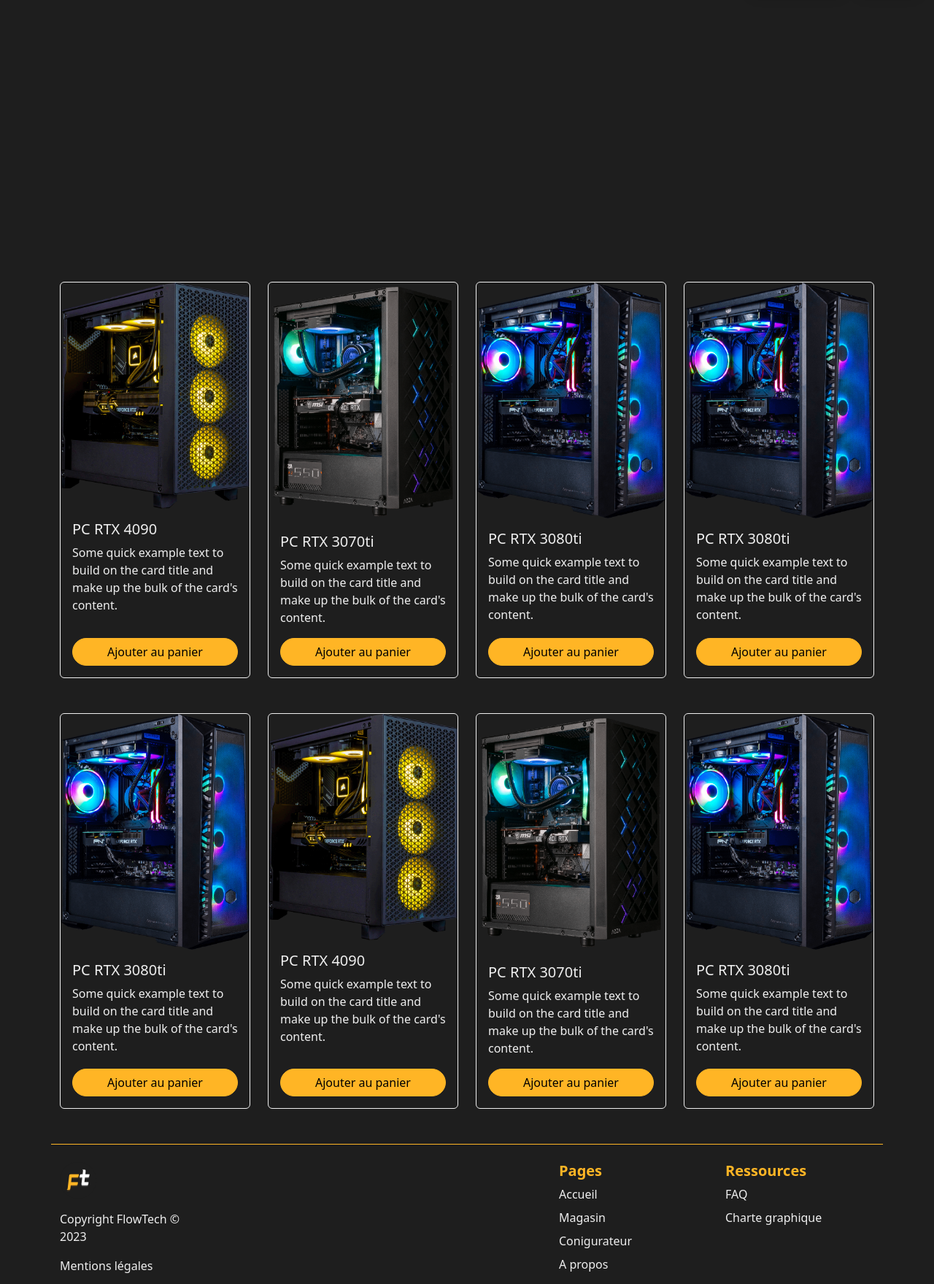
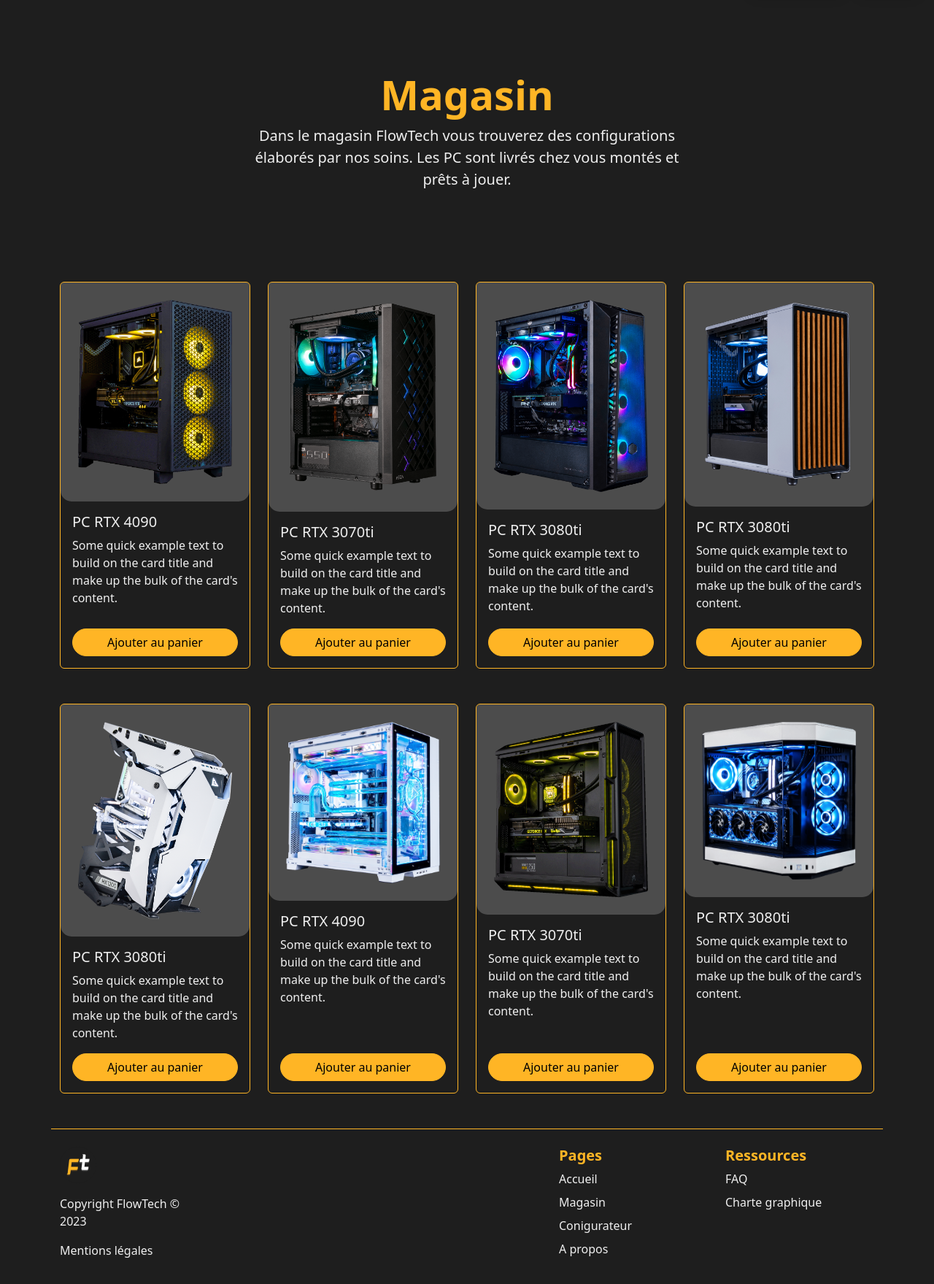
Before and after one commit to Bts-Sio-CCI/FlowTechAP1, a PHP site: page /pages/shop.html in a window 1280 px wide. Shown: the part 62-1821 px from the top of the page at 73% size. After the commit the page ends 1785 px from the top, so only its background shows below. Run offline with PHP 8.4, Linux system fonts and the light colour scheme; some libraries are stand-ins or nearby versions.

Commit message:
Finalisation magasin

```diff
--- a/pages/shop.html
+++ b/pages/shop.html
@@ -38,14 +38,24 @@
 					</div>
 				</div>
 			</nav>
+			<div class="px-4 pt-5 my-5 text-center">
+				<h1 class="display-4 fw-bold text-flowtech">Magasin</h1>
+				<div class="col-lg-6 mx-auto">
+					<p class="lead mb-4 text-light">Dans le magasin FlowTech vous trouverez des configurations élaborés par nos soins. Les PC sont livrés chez vous montés et prêts à jouer.</p>
+					<!-- <div class="d-grid gap-2 d-sm-flex justify-content-sm-center mb-5">
+						<button type="button" class="btn btn-primary btn-lg px-4 me-sm-3">Primary button</button>
+						<button type="button" class="btn btn-outline-secondary btn-lg px-4">Secondary</button>
+					</div> -->
+				</div>
+			</div>
 		</header>
 		<!-- CARTE PC -->
 		<section class="container mt-5">
 			<!-- LIGNE 1-->
 			<div class="row">
 				<div class="col">
-					<div class="card bg-transparent border-light border-1 h-100">
-						<img src="/img/abyssin-geforce-rtx.png" class="card-img-top" alt="..." />
+					<div class="card bg-transparent border-flowtech border-1 h-100">
+						<div class="shop-card-img"><img src="/img/abyssin-geforce-rtx.png" class="card-img-top" alt="..." /></div>
 						<div class="card-body d-flex flex-column">
 							<h5 class="card-title text-light">PC RTX 4090</h5>
 							<p class="card-text text-light">Some quick example text to build on the card title and make up the bulk of the card's content.</p>
@@ -54,8 +64,8 @@
 					</div>
 				</div>
 				<div class="col">
-					<div class="card bg-transparent border-light border-1 h-100">
-						<img src="/img/atlas-gforce-rtx.png" class="card-img-top" alt="..." />
+					<div class="card bg-transparent border-flowtech border-1 h-100">
+						<div class="shop-card-img"><img src="/img/atlas-gforce-rtx.png" class="card-img-top" alt="..." /></div>
 						<div class="card-body d-flex flex-column">
 							<h5 class="card-title text-light">PC RTX 3070ti</h5>
 							<p class="card-text text-light">Some quick example text to build on the card title and make up the bulk of the card's content.</p>
@@ -64,8 +74,8 @@
 					</div>
 				</div>
 				<div class="col">
-					<div class="card bg-transparent border-light border-1 h-100">
-						<img src="/img/cheetoh-geforce-rtx.png" class="card-img-top" alt="..." />
+					<div class="card bg-transparent border-flowtech border-1 h-100">
+						<div class="shop-card-img"><img src="/img/cheetoh-geforce-rtx.png" class="card-img-top" alt="..." /></div>
 						<div class="card-body d-flex flex-column">
 							<h5 class="card-title text-light">PC RTX 3080ti</h5>
 							<p class="card-text text-light">Some quick example text to build on the card title and make up the bulk of the card's content.</p>
@@ -74,8 +84,8 @@
 					</div>
 				</div>
 				<div class="col">
-					<div class="card bg-transparent border-light border-1 h-100">
-						<img src="/img/cheetoh-geforce-rtx.png" class="card-img-top" alt="..." />
+					<div class="card bg-transparent border-flowtech border-1 h-100">
+						<div class="shop-card-img"><img src="/img/fractal-north-rx.png" class="card-img-top" alt="..." /></div>
 						<div class="card-body d-flex flex-column">
 							<h5 class="card-title text-light">PC RTX 3080ti</h5>
 							<p class="card-text text-light">Some quick example text to build on the card title and make up the bulk of the card's content.</p>
@@ -87,8 +97,8 @@
 			<!-- 2EME LIGNE -->
 			<div class="row mt-5">
 				<div class="col">
-					<div class="card bg-transparent border-light border-1 h-100">
-						<img src="/img/cheetoh-geforce-rtx.png" class="card-img-top" alt="..." />
+					<div class="card bg-transparent border-flowtech border-1 h-100">
+						<div class="shop-card-img"><img src="/img/french-ultimate-rtx.png" class="card-img-top" alt="..." /></div>
 						<div class="card-body d-flex flex-column">
 							<h5 class="card-title text-light">PC RTX 3080ti</h5>
 							<p class="card-text text-light">Some quick example text to build on the card title and make up the bulk of the card's content.</p>
@@ -97,8 +107,8 @@
 					</div>
 				</div>
 				<div class="col">
-					<div class="card bg-transparent border-light border-1 h-100">
-						<img src="/img/abyssin-geforce-rtx.png" class="card-img-top" alt="..." />
+					<div class="card bg-transparent border-flowtech border-1 h-100">
+						<div class="shop-card-img"><img src="/img/frost-lian-rtx.png" class="card-img-top" alt="..." /></div>
 						<div class="card-body d-flex flex-column">
 							<h5 class="card-title text-light">PC RTX 4090</h5>
 							<p class="card-text text-light">Some quick example text to build on the card title and make up the bulk of the card's content.</p>
@@ -107,8 +117,8 @@
 					</div>
 				</div>
 				<div class="col">
-					<div class="card bg-transparent border-light border-1 h-100">
-						<img src="/img/atlas-gforce-rtx.png" class="card-img-top" alt="..." />
+					<div class="card bg-transparent border-flowtech border-1 h-100">
+						<div class="shop-card-img"><img src="/img/good-guy-rtx.png" class="card-img-top" alt="..." /></div>
 						<div class="card-body d-flex flex-column">
 							<h5 class="card-title text-light">PC RTX 3070ti</h5>
 							<p class="card-text text-light">Some quick example text to build on the card title and make up the bulk of the card's content.</p>
@@ -117,8 +127,8 @@
 					</div>
 				</div>
 				<div class="col">
-					<div class="card bg-transparent border-light border-1 h-100">
-						<img src="/img/cheetoh-geforce-rtx.png" class="card-img-top" alt="..." />
+					<div class="card bg-transparent border-flowtech border-1 h-100">
+						<div class="shop-card-img"><img src="/img/orion-geforce-rtx.png" class="card-img-top" alt="..." /></div>
 						<div class="card-body d-flex flex-column">
 							<h5 class="card-title text-light">PC RTX 3080ti</h5>
 							<p class="card-text text-light">Some quick example text to build on the card title and make up the bulk of the card's content.</p>
--- a/scss/custom.scss
+++ b/scss/custom.scss
@@ -65,3 +65,9 @@ $theme-colors: map-merge($custom-theme-colors, $theme-colors);
 	color: #fff;
 	text-shadow: 0 0 15px #fff, 0 0 30px #fff;
 }
+
+.shop-card-img {
+	background-color: #efefef38;
+	border-radius: 5px 5px 15px 15px;
+	padding: 1.5em;
+}
```
Also changed, not shown: css/custom.css, 1 other file.
